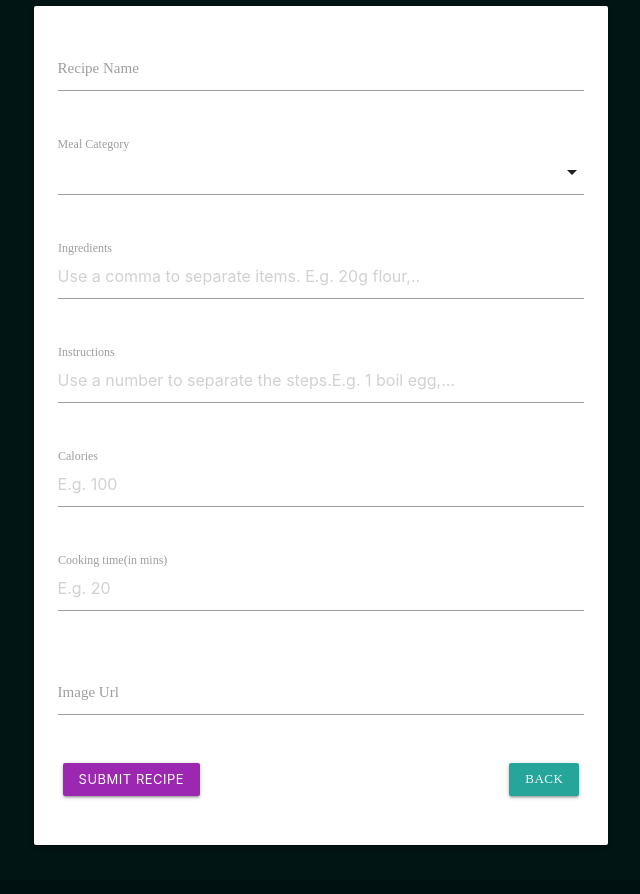
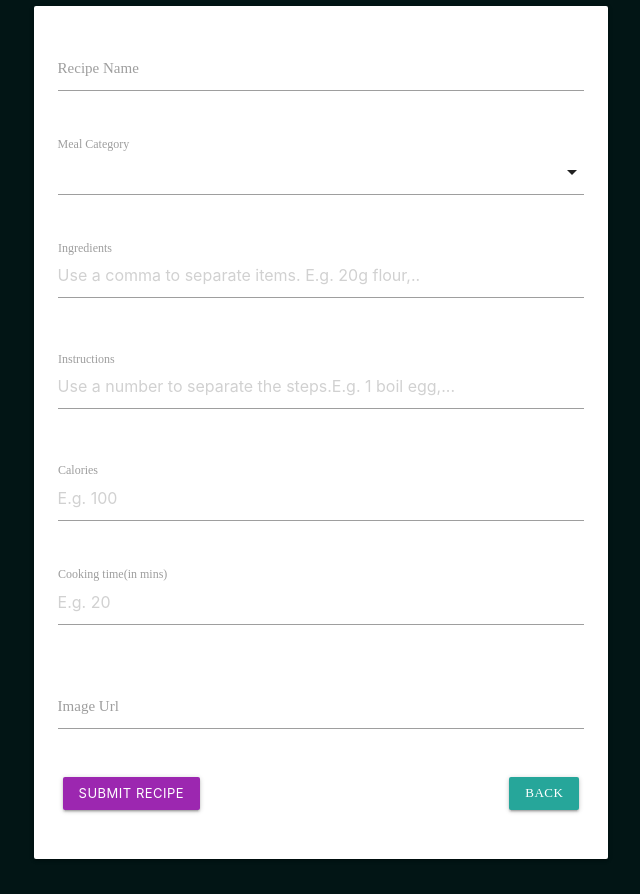
Before and after one commit to MargaritaAtr/diet-planner, a Flask app: page /add_recipe in a window 1280 px wide. Shown: the part 160-1054 px from the top of the page, without its empty margins (319-959 px from the left). Before the commit the page ends 1005 px from the top, so only its background shows below. Run offline with Flask 3, Linux system fonts and the light colour scheme; data that the repository does not hold is empty; some libraries are stand-ins or nearby versions; some web fonts are replaced.

Commit message:
Change input to textarea in add/edit recipe form

```diff
--- a/templates/add_recipe.html
+++ b/templates/add_recipe.html
@@ -27,14 +27,14 @@
               <!--Recipe Ingredients-->
         <div class="row">
             <div class="input-field col s12">
-                <input id="ingredients" name="ingredients" type="text" class="validate" placeholder="Use a comma to separate items. E.g. 20g flour,.." maxlength="500" required/>
+                <textarea id="ingredients" name="ingredients" type="text" class="materialize-textarea"class="validate" placeholder="Use a comma to separate items. E.g. 20g flour,.." maxlength="500" required></textarea>
                 <label for="ingredients">Ingredients</label>
             </div>
         </div>
         <!--Recipe Instructions-->
         <div class="row">
             <div class="input-field col s12">
-                <input id="instructions" name="instructions" type="text" class="validate" placeholder="Use a number to separate the steps.E.g. 1 boil egg,..." required />
+                <textarea id="instructions" name="instructions" type="text" class="materialize-textarea" class="validate" placeholder="Use a number to separate the steps.E.g. 1 boil egg,..." required></textarea>
                 <label for="instructions">Instructions</label>
             </div>
         </div>
@@ -55,7 +55,7 @@
         <!--Image url-->
         <div class="row">
             <div class="input-field col s12">
-                <input id="image_url" name="image_url" type="text" class="validate" maxlength="50" />
+                <input id="image_url" name="image_url" type="text" class="validate"/>
                 <label for="image_url">Image Url</label>
             </div>
         </div>
--- a/templates/edit_recipe.html
+++ b/templates/edit_recipe.html
@@ -30,13 +30,13 @@
               </div>
         <div class="row">
             <div class="input-field col s12">
-                <input id="ingredients" name="ingredients" type="text" value="{{recipe.ingredients}}" class="validate" placeholder="Use a comma to separate items. E.g. 20g flour,.." maxlength="500" required />
+                <textarea id="ingredients" name="ingredients" class="materialize-textarea" type="text" class="validate" placeholder="Use a comma to separate items. E.g. 20g flour,.." maxlength="500" required>{{recipe.ingredients}}</textarea>
                 <label for="ingredients">Ingredients</label>
             </div>
         </div>
         <div class="row">
             <div class="input-field col s12">
-                <input id="instructions" name="instructions" type="text" value="{{recipe.instructions}}" class="validate" placeholder="Use a number to separate the steps.E.g. 1 boil egg,..." required />
+                <textarea id="instructions" name="instructions" class="materialize-textarea" type="text" class="validate" placeholder="Use a number to separate the steps.E.g. 1 boil egg,..." required>{{ recipe.instructions }}</textarea>
                 <label for="instructions">Instructions</label>
             </div>
         </div>
@@ -54,7 +54,7 @@
         </div>
         <div class="row">
             <div class="input-field col s12">
-                <input id="image_url" name="image_url" type="text" value="{{recipe.image_url}}" class="validate" maxlength="50" />
+                <input id="image_url" name="image_url" type="text" value="{{recipe.image_url}}" class="validate"/>
                 <label for="image_url">Image Url</label>
             </div>
         </div>
```
Also changed, not shown: static/js/script.js (line endings or trailing spaces).
